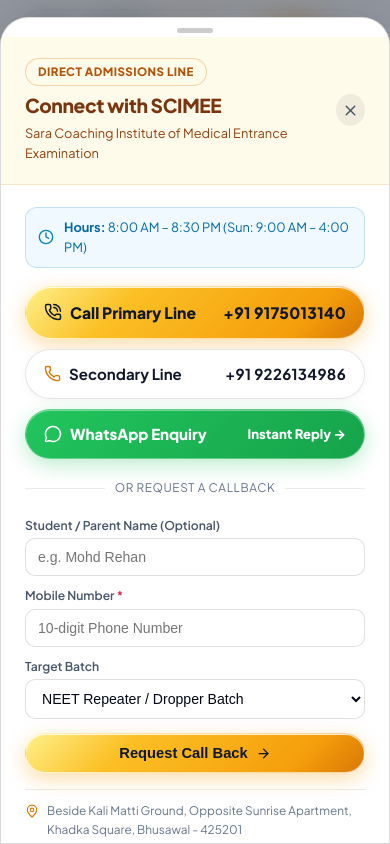
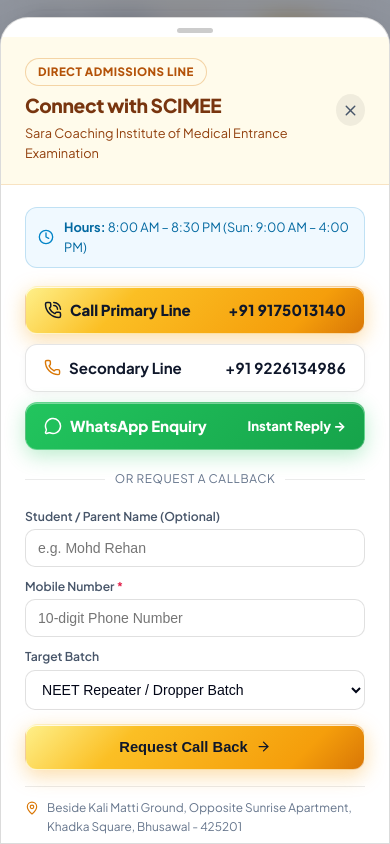
Before and after one commit to SayyedAquib/scimee, a React (Vite) app: page / in a window 390 px wide. Both pictures are taken after a click on the button "Direct Call Helpline". Shown: the top 844 px of the page. Built offline with nearby package versions, Linux system fonts and the light colour scheme; a web font is replaced by a local one.

Commit message:
feat: add location, hero, and phone call modal components for improved site navigation and communication

```diff
--- a/src/components/Hero.jsx
+++ b/src/components/Hero.jsx
@@ -77,7 +77,7 @@
             Under the mentorship of <strong style={{ color: 'var(--text-heading)' }}>{siteConfig.brand.founder}</strong>, we prepare medical aspirants through conceptual clarity, weekly OMR examination drills, and dedicated on-campus reading room facilities.
           </p>
 
-          {/* CTA Buttons */}
+          {/* CTA Buttons (Unified Symmetry) */}
           <div style={{
             display: 'flex',
             flexWrap: 'wrap',
@@ -90,12 +90,16 @@
               onClick={onOpenCallModal}
               className="btn-primary"
               style={{
-                padding: '14px 28px',
-                fontSize: '1rem',
-                minWidth: '220px'
+                padding: '13px 24px',
+                fontSize: '0.94rem',
+                height: '48px',
+                display: 'inline-flex',
+                alignItems: 'center',
+                justifyContent: 'center',
+                gap: '8px'
               }}
             >
-              <PhoneCall size={18} />
+              <PhoneCall size={17} style={{ flexShrink: 0 }} />
               <span>Direct Call Helpline</span>
             </button>
 
@@ -103,11 +107,16 @@
               href="#results"
               className="btn-secondary"
               style={{
-                padding: '14px 24px',
-                fontSize: '0.96rem'
+                padding: '13px 24px',
+                fontSize: '0.94rem',
+                height: '48px',
+                display: 'inline-flex',
+                alignItems: 'center',
+                justifyContent: 'center',
+                gap: '8px'
               }}
             >
-              <Trophy size={17} color="#d97706" />
+              <Trophy size={17} color="#d97706" style={{ flexShrink: 0 }} />
               <span>100% NEET 2026 Results</span>
             </a>
 
@@ -115,11 +124,16 @@
               href="#syllabus"
               className="btn-secondary"
               style={{
-                padding: '14px 22px',
-                fontSize: '0.94rem'
+                padding: '13px 24px',
+                fontSize: '0.94rem',
+                height: '48px',
+                display: 'inline-flex',
+                alignItems: 'center',
+                justifyContent: 'center',
+                gap: '8px'
               }}
             >
-              <BookOpen size={17} color="#0284c7" />
+              <BookOpen size={17} color="#0284c7" style={{ flexShrink: 0 }} />
               <span>NMC 2026 Syllabus</span>
             </a>
           </div>
--- a/src/components/MapLocation.jsx
+++ b/src/components/MapLocation.jsx
@@ -78,7 +78,7 @@
                 </div>
               </div>
 
-              {/* Action Buttons */}
+              {/* Action Buttons (Unified Heights & Symmetry) */}
               <div style={{ display: 'flex', flexWrap: 'wrap', gap: '10px' }}>
                 <a
                   href={googleMapsUrl}
@@ -88,23 +88,35 @@
                   style={{
                     padding: '10px 18px',
                     fontSize: '0.86rem',
-                    textDecoration: 'none'
+                    height: '42px',
+                    display: 'inline-flex',
+                    alignItems: 'center',
+                    justifyContent: 'center',
+                    gap: '6px',
+                    textDecoration: 'none',
+                    flex: '1 1 170px'
                   }}
                 >
-                  <Navigation size={14} />
+                  <Navigation size={14} style={{ flexShrink: 0 }} />
                   <span>Open in Google Maps</span>
-                  <ExternalLink size={12} />
+                  <ExternalLink size={12} style={{ flexShrink: 0 }} />
                 </a>
 
                 <button
                   onClick={onOpenCallModal}
                   className="btn-secondary"
                   style={{
-                    padding: '10px 16px',
-                    fontSize: '0.86rem'
+                    padding: '10px 18px',
+                    fontSize: '0.86rem',
+                    height: '42px',
+                    display: 'inline-flex',
+                    alignItems: 'center',
+                    justifyContent: 'center',
+                    gap: '6px',
+                    flex: '1 1 150px'
                   }}
                 >
-                  <PhoneCall size={14} />
+                  <PhoneCall size={14} style={{ flexShrink: 0 }} />
                   <span>Call Institute</span>
                 </button>
               </div>
--- a/src/components/PhoneCallModal.jsx
+++ b/src/components/PhoneCallModal.jsx
@@ -128,22 +128,25 @@
             </div>
           </div>
 
-          {/* Instant 1-Tap Calling Controls */}
+          {/* Instant 1-Tap Calling Controls (Unified Row Dimensions) */}
           <div style={{ display: 'flex', flexDirection: 'column', gap: '10px', marginBottom: '20px' }}>
             <a
               href={`tel:${siteConfig.contact.primaryPhone}`}
               className="btn-primary"
               style={{
                 width: '100%',
-                padding: '13px 18px',
-                fontSize: '0.98rem',
+                padding: '12px 18px',
+                height: '48px',
+                fontSize: '0.94rem',
+                borderRadius: '12px',
                 display: 'flex',
+                alignItems: 'center',
                 justifyContent: 'space-between',
                 textDecoration: 'none'
               }}
             >
               <span style={{ display: 'flex', alignItems: 'center', gap: '8px' }}>
-                <PhoneCall size={18} />
+                <PhoneCall size={18} style={{ flexShrink: 0 }} />
                 <span>Call Primary Line</span>
               </span>
               <span style={{ fontWeight: '900', letterSpacing: '0.02em' }}>
@@ -157,14 +160,17 @@
               style={{
                 width: '100%',
                 padding: '12px 18px',
+                height: '48px',
                 fontSize: '0.94rem',
+                borderRadius: '12px',
                 display: 'flex',
+                alignItems: 'center',
                 justifyContent: 'space-between',
                 textDecoration: 'none'
               }}
             >
               <span style={{ display: 'flex', alignItems: 'center', gap: '8px' }}>
-                <Phone size={17} color="#d97706" />
+                <Phone size={17} color="#d97706" style={{ flexShrink: 0 }} />
                 <span>Secondary Line</span>
               </span>
               <span style={{ fontWeight: '700', letterSpacing: '0.02em' }}>
@@ -180,14 +186,17 @@
               style={{
                 width: '100%',
                 padding: '12px 18px',
+                height: '48px',
                 fontSize: '0.94rem',
+                borderRadius: '12px',
                 display: 'flex',
+                alignItems: 'center',
                 justifyContent: 'space-between',
                 textDecoration: 'none'
               }}
             >
               <span style={{ display: 'flex', alignItems: 'center', gap: '8px' }}>
-                <MessageCircle size={18} />
+                <MessageCircle size={18} style={{ flexShrink: 0 }} />
                 <span>WhatsApp Enquiry</span>
               </span>
               <span style={{ fontSize: '0.82rem', fontWeight: '800' }}>
@@ -230,7 +239,7 @@
               <button
                 onClick={resetAndClose}
                 className="btn-secondary"
-                style={{ marginTop: '12px', width: '100%', padding: '9px' }}
+                style={{ marginTop: '12px', width: '100%', padding: '10px', height: '42px' }}
               >
                 Done
               </button>
@@ -317,7 +326,9 @@
                   width: '100%',
                   marginTop: '4px',
                   padding: '11px',
-                  fontSize: '0.92rem'
+                  fontSize: '0.92rem',
+                  height: '46px',
+                  borderRadius: '12px'
                 }}
               >
                 <span>Request Call Back</span>
```
